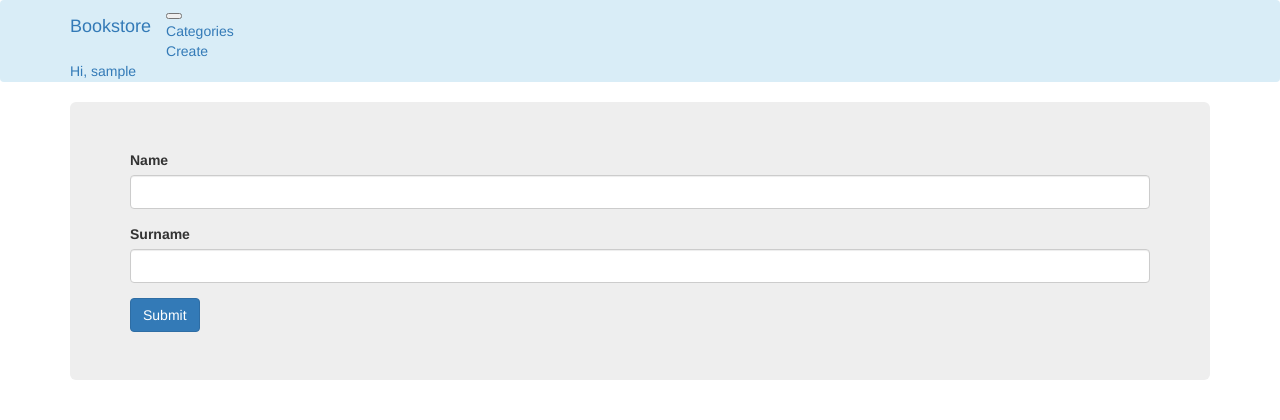
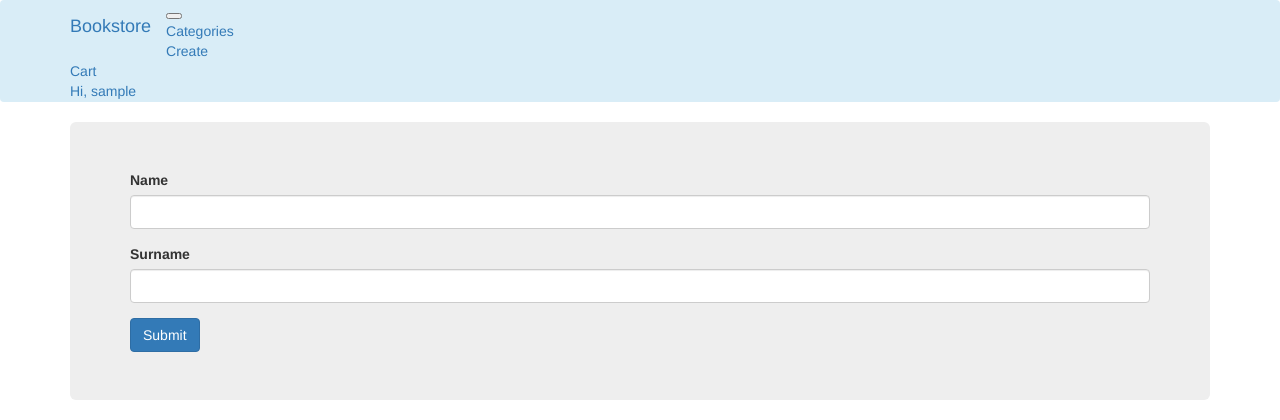
Before and after one commit to damianpud/flask_task, a Flask app: page /create/author in a window 1280 px wide. Shown: the top 420 px of the page. Run offline with Flask 2, Linux system fonts and the light colour scheme; the visitor is signed in with stand-in values (Sample User, id 1); data comes from the database, SQL or seed files in the repository; some libraries are stand-ins or nearby versions.

Commit message:
added cart to base

```diff
--- a/templates/base.html
+++ b/templates/base.html
@@ -26,6 +26,9 @@
         </div>
       </div>
       <div class="navbar-nav ml-auto">
+        <a class="nav-item nav-link active" href="{{ url_for('main.cart') }}">
+          Cart
+        </a>
             <div class="nav-item dropdown">
               {% if current_user.is_authenticated %}
                 <a class="nav-link active dropdown-toggle" href="#" data-toggle="dropdown">
```
